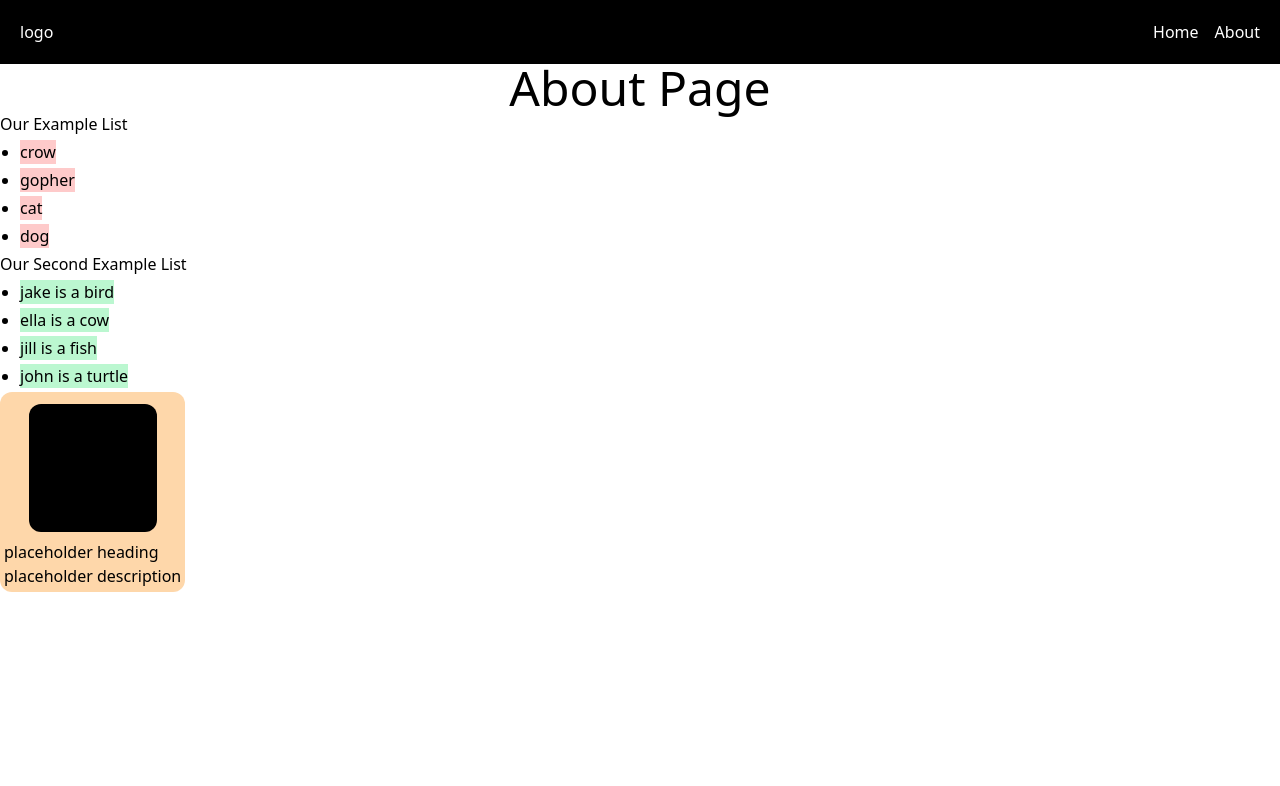
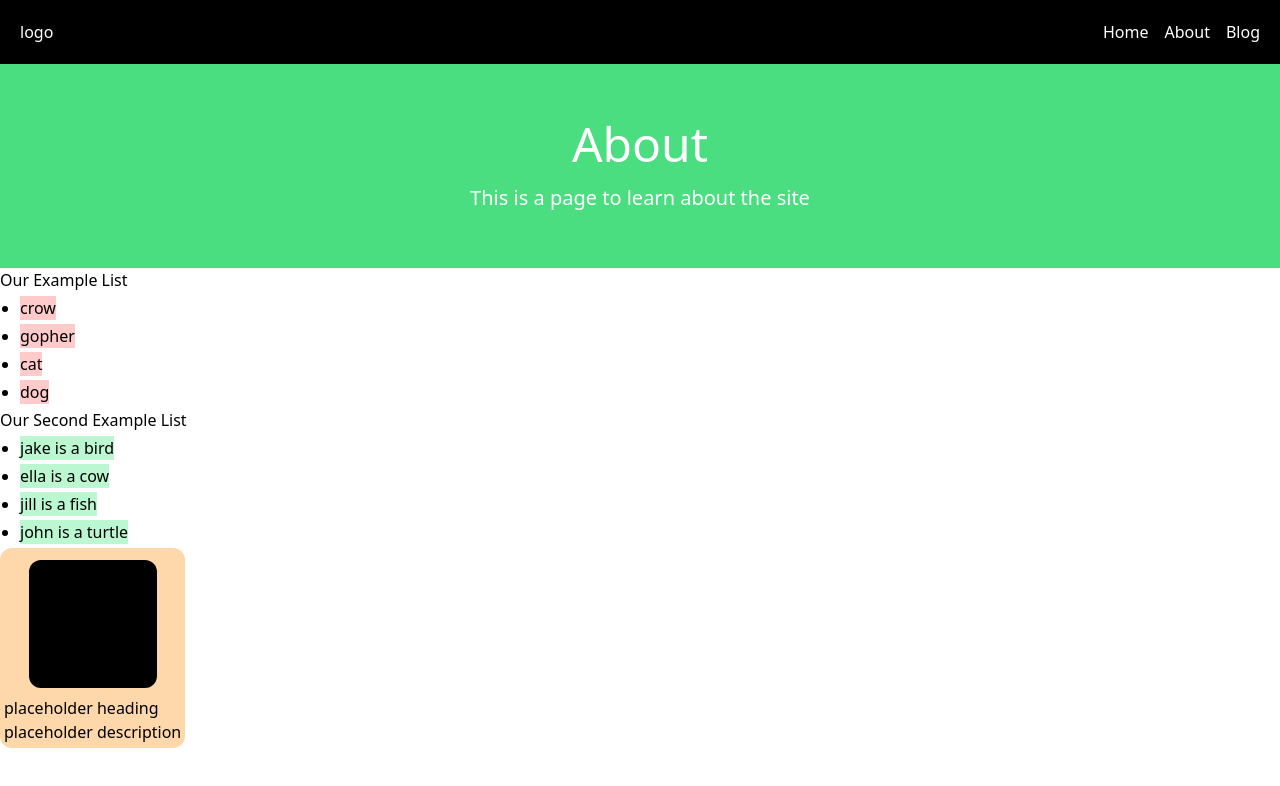
Before and after one commit to brendanm403/2023-11-01-achv, a SvelteKit app: page /about in a window 1280 px wide. Shown: the top 786 px of the page. Built offline with nearby package versions, Linux system fonts and the light colour scheme.

Commit message:
added new component

```diff
--- a/src/lib/components/Header.svelte
+++ b/src/lib/components/Header.svelte
@@ -6,6 +6,7 @@
     <ul class="flex justify-around gap-4">
       <li><a href="/">Home</a></li>
       <li><a href="/about">About</a></li>
+      <li><a href="/blog">Blog</a></li>
     </ul>
   </nav>
 </header>
--- /dev/null
+++ b/src/lib/components/PageHeader.svelte
@@ -0,0 +1,12 @@
+<script>
+  export let pageTitle = "placeholder title";
+  export let pageDescription = "placeholder description";
+  export let bgColor = "bg-blue-400";
+</script>
+
+
+<header class="{bgColor} flex flex-col bg-blue-600 py-12 text-white">
+  <h1 class="text-3xl lg:text-5xl mx-auto my-2">{pageTitle}</h1>
+  <p class="text-lg lg:text-xl mx-auto my-2">{pageDescription}</p>
+  <slot />
+</header>
--- a/src/routes/+page.svelte
+++ b/src/routes/+page.svelte
@@ -1,5 +1,6 @@
 <script>
   import MessageBox from "../lib/components/MessageBox.svelte";
+  import PageHeader from "../lib/components/PageHeader.svelte";
   let dailyContent = "demos 2023-11-02";
   let obj = {title:"the message title", description: "the description"}
   let messageForTheBox =[
@@ -7,8 +8,14 @@
     {title: "doug", description: "30 years old"},
     {title: "jane", description: "25 years old"}
   ];
+  let headerContent = {
+    pageTitle: "Home",
+    pageDescription: "this is the home page",
+    bgColor: "bg-red-400"
+  }
+</script>
 
-</script>
+<PageHeader {...headerContent}/>
 
 <h1 class="text-5xl">Svelte {dailyContent}</h1>
 
--- a/src/routes/about/+page.svelte
+++ b/src/routes/about/+page.svelte
@@ -1,6 +1,7 @@
 <script>
   import ListItem from "../../lib/components/ListItem.svelte";
   import Card from "../../lib/components/Card.svelte";
+  import PageHeader from "../../lib/components/PageHeader.svelte";
   let listItems = ["crow", "gopher", "cat", "dog"];
   let secondList = [
     {name: "jake", species: "bird"},
@@ -8,12 +9,14 @@
     {name: "jill", species: "fish"},
     {name: "john", species: "turtle"}
   ]
+  let headerContent = {
+    pageTitle: "About",
+    pageDescription: "This is a page to learn about the site",
+    bgColor: "bg-green-400"
+  }
 </script>
 
-
-<header>
-  <h1 class="text-5xl text-center">About Page</h1>
-</header>
+<PageHeader {...headerContent}/>
 
 <section>
   <h2>Our Example List</h2>
--- /dev/null
+++ b/src/routes/blog/+page.svelte
@@ -0,0 +1,10 @@
+<script>
+  import PageHeader from "../../lib/components/PageHeader.svelte";
+  let headerContent = {
+    pageTitle: "Blog",
+    pageDescription: "This is a page for cool blog posts",
+    bgColor: "bg-blue-400"
+  }
+</script>
+
+<PageHeader {...headerContent}/>
```
